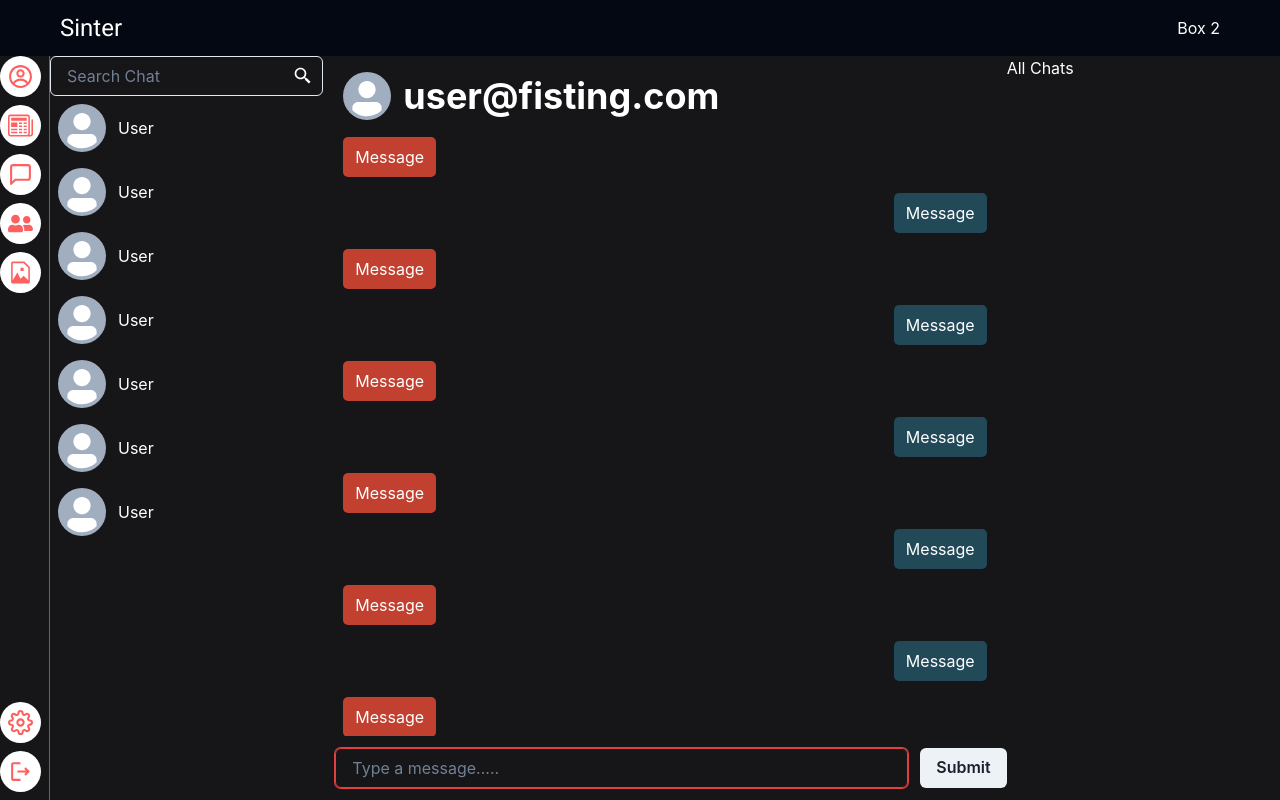
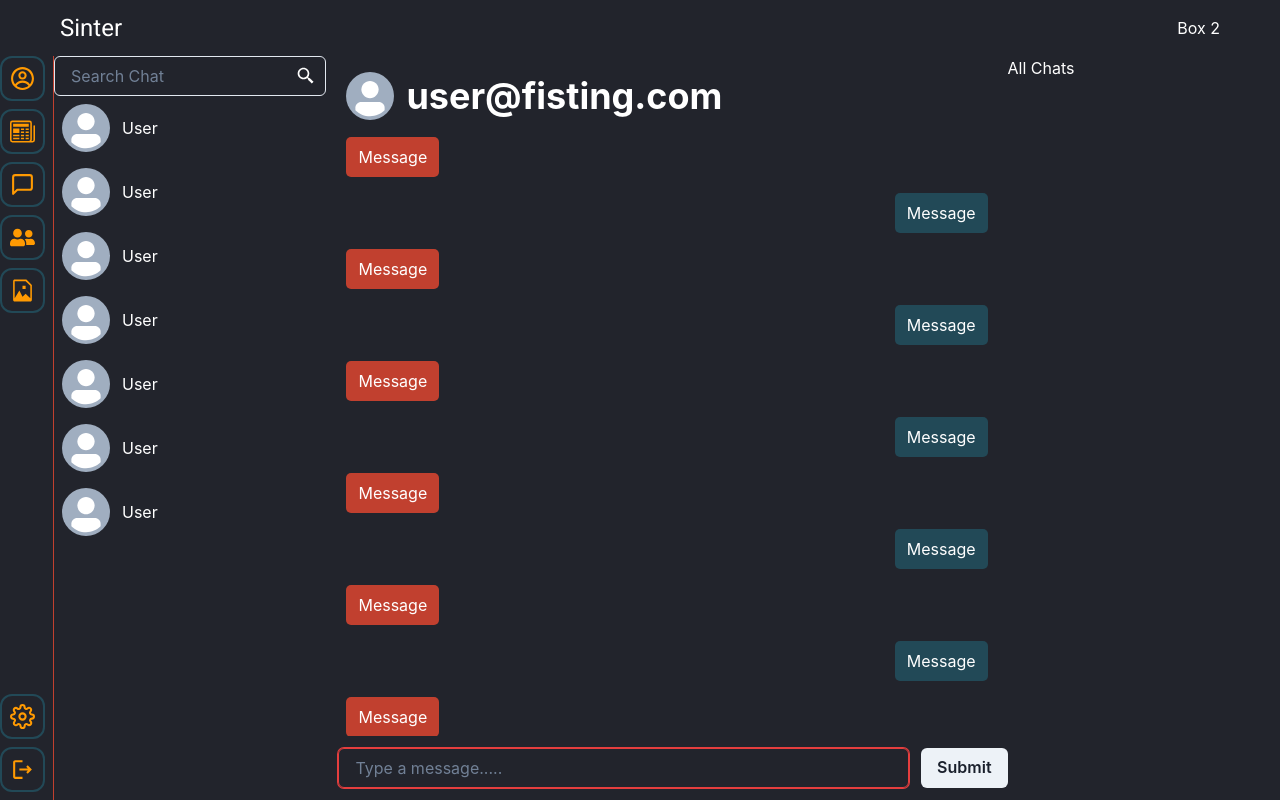
Before and after one commit to sufetter/sinter-metaverse, a Next.js app: page /chat/1 in a window 1280 px wide. Built offline with nearby package versions, Linux system fonts and the light colour scheme.

Commit message:
chat page design upgrade

```diff
--- a/components/Header.tsx
+++ b/components/Header.tsx
@@ -4,7 +4,7 @@ import {Box, Flex, Stack, Spacer, Text} from "@chakra-ui/react";
 const Header = () => {
   return (
     <Flex
-      bg="#030812"
+      bg="#22242C"
       color="white"
       // position="absolute"
       align="center"
--- a/components/LayoutCard.tsx
+++ b/components/LayoutCard.tsx
@@ -8,7 +8,15 @@ type LayoutProps = {
   style?: object;
 };
 
-export const mainItemColor = "#FE6060";
+export const mainStyles = {
+  mainItemColor: "#FF9A02",
+  mainBGColor: "#22242C",
+  sidebarBTNS: "",
+  sidebarBTNSHover: "#224957",
+  sidebarBTNSBBorder: "#224957",
+  getMessages: "#224957",
+  sendMessages: "#C1402F",
+};
 
 <link
   href="https://fonts.googleapis.com/css?family=Roboto:100,100italic,300,300italic,regular,italic,500,500italic,700,700italic,900,900italic"
@@ -30,10 +38,10 @@ export default function LayoutCard({
         />
       </Head>
 
-      <Flex bg="#030812" justify="center">
+      <Flex bg={mainStyles.mainBGColor} justify="center">
         <Flex
           direction="column"
-          bg="#030812"
+          bg={mainStyles.mainBGColor}
           w="100%"
           maxW="1280px"
           minH="100vh"
--- a/components/MessageChat.tsx
+++ b/components/MessageChat.tsx
@@ -1,19 +1,19 @@
 import {Flex, Text} from "@chakra-ui/react";
 import React from "react";
+import {mainStyles} from "./LayoutCard";
 
 export interface StandardProps {
   type: string;
   children?: React.ReactNode;
 }
-
 export const MessageChat = ({children, type}: StandardProps) => {
   let mainColor;
   let position;
   if (type === "send") {
-    mainColor = "#C1402F";
+    mainColor = mainStyles.sendMessages;
     position = "flex-start";
   } else if (type === "get") {
-    mainColor = "#224957";
+    mainColor = mainStyles.getMessages;
     position = "flex-end";
   }
   return (
--- a/components/RegisterCard.tsx
+++ b/components/RegisterCard.tsx
@@ -31,7 +31,7 @@ import {auth, storage, db} from "../firebaseconfig";
 import {doc, setDoc} from "firebase/firestore";
 import {useRouter} from "next/router";
 import {FcAddImage} from "react-icons/fc";
-import {mainItemColor} from "./LayoutCard";
+import {mainStyles} from "./LayoutCard";
 
 function RegisterCard() {
   const [email, setEmail] = useState<string>("");
@@ -364,7 +364,7 @@ function RegisterCard() {
                 type="submit"
                 w={"full"}
                 mt={5}
-                bg={mainItemColor}
+                bg={mainStyles.mainItemColor}
                 color={"white"}
                 rounded={"md"}
                 disabled={submit}
--- a/components/Sidebar.tsx
+++ b/components/Sidebar.tsx
@@ -14,7 +14,7 @@ import {BsNewspaper} from "react-icons/bs";
 import {FaUserFriends} from "react-icons/fa";
 import {GoFileMedia} from "react-icons/go";
 import {MdOutlineLogout} from "react-icons/md";
-import {mainItemColor} from "./LayoutCard";
+import {mainStyles} from "./LayoutCard";
 
 type SideBarItemProps = {
   icon?: JSX.Element | any;
@@ -25,15 +25,21 @@ export const SidebarItem = ({icon, desc}: SideBarItemProps) => {
   return (
     <Tooltip hasArrow label={desc} bg="gray.300" color="black">
       <Flex
-        _hover={{cursor: "pointer"}}
+        _hover={{
+          cursor: "pointer",
+          bg: mainStyles.sidebarBTNSHover,
+        }}
         mb={2}
         mr={2}
-        borderRadius="100px"
+        borderRadius="12px"
         p={2}
-        bg="white"
+        bg={mainStyles.sidebarBTNS}
         align="center"
+        border="2px solid"
+        borderColor={mainStyles.sidebarBTNSBBorder}
+        transition="background-color 300ms linear"
       >
-        <Icon boxSize={"25px"} color={mainItemColor} as={icon} />
+        <Icon boxSize={"25px"} color={mainStyles.mainItemColor} as={icon} />
       </Flex>
     </Tooltip>
   );
--- a/pages/chat/[id].tsx
+++ b/pages/chat/[id].tsx
@@ -6,12 +6,18 @@ import {SidebarMain} from "../../components/SidebarMain";
 import Sidebar from "../../components/Sidebar";
 import {ChatSettings} from "../../components/ChatSettings";
 import ChatList from "../../components/ChatList";
+import {mainStyles} from "../../components/LayoutCard";
 
 const id: React.FC = () => {
   return (
     <LayoutCard style={{height: "100vh"}} main>
       <ChakraProvider>
-        <Flex bg="#161517" align="stretch" overflowY="hidden" h="100%">
+        <Flex
+          bg={mainStyles.mainBGColor}
+          align="stretch"
+          overflowY="hidden"
+          h="100%"
+        >
           <Sidebar />
           <ChatList />
           <MainChat />
```
